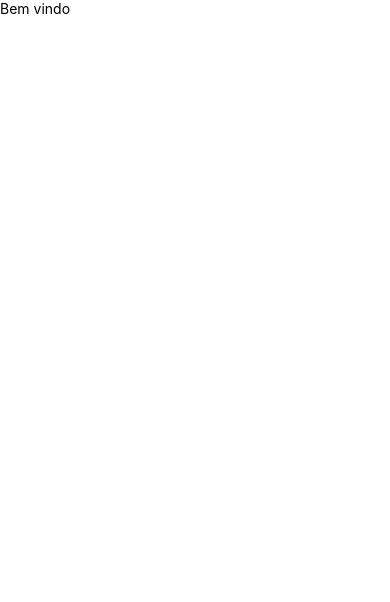
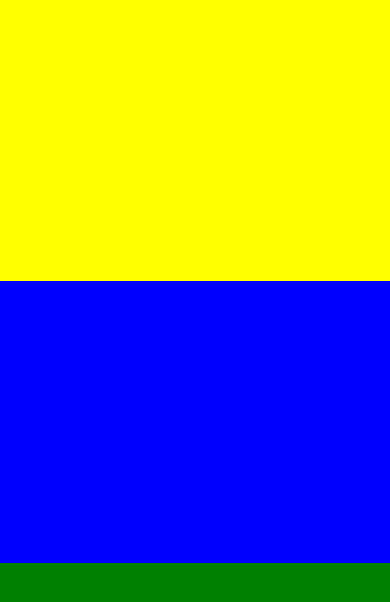
Before and after one commit to Izadora2ds2025/mobile-3ds-2026, a React Native app: screen / in a window 390 px wide. Shown: the top 602 px of the page. Built offline with nearby package versions, Linux system fonts and the light colour scheme.

Commit message:
Add files via upload

```diff
--- a/App.js
+++ b/App.js
@@ -1,7 +1,8 @@
 import Aula01 from "./src/aula01";
-
+import Aula02 from "./src/aula02";
 export default function App() {
   return (
-  <Aula01 />
+    //<Aula01 />
+  <Aula02 />
   );
 }
--- /dev/null
+++ b/src/aula02.jsx
@@ -0,0 +1,16 @@
+import React,{Component} from "react";
+import {View, Text, styleSheet } from "react-native";
+
+class Aula02 extends Component {
+     render(){
+          return(
+               <View style={{flex: 1, backgroundColor: 'red'}}>
+                    <View style={{flex: 1, backgroundColor: 'yellow'}}></View>
+                    <View style={{flex: 1, backgroundColor: 'blue'}}></View>
+                    <View style={{flex: 1, backgroundColor: 'green'}}></View>
+               </View>
+          )
+     }
+}
+
+export default Aula02;
```
Also changed, not shown: package.json (line endings or trailing spaces), 1 other file (tests, documents, lock files or other folders).
